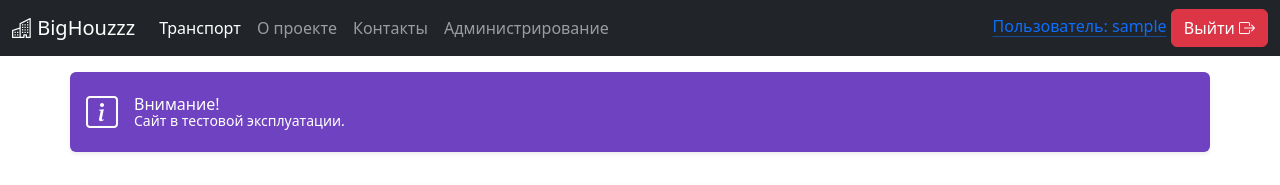
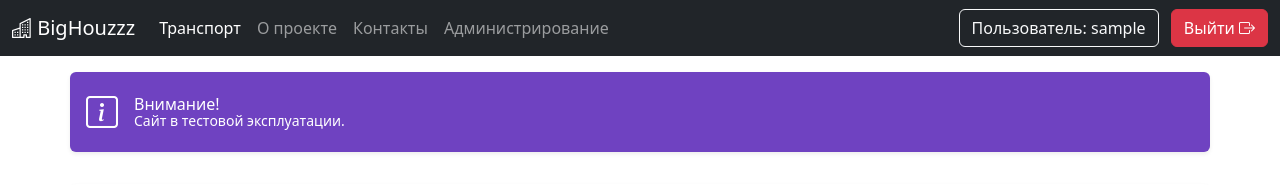
Before and after one commit to botalov-pro/BigHouzzz, a Django app: page /cars/ in a window 1280 px wide. Shown: the top 185 px of the page. Run offline with Django 4.2, Linux system fonts and the light colour scheme; the visitor is signed in with stand-in values (Sample User, id 1); data that the repository does not hold is empty; parts of the project's set-up code (start-up, migrations or seed data) failed here and were passed over; some libraries are stand-ins or nearby versions.

Commit message:
Redesign user profile link

```diff
--- a/templates/includes/header.html
+++ b/templates/includes/header.html
@@ -37,7 +37,7 @@
                         </ul>
                         <div class="text-end">
                             {% if user.is_authenticated %}
-                                <a class="icon-link" href="{% url 'profile' %}">Пользователь: {{ user.username }}</a>
+                                <a class="btn btn-outline-light me-md-2" href="{% url 'profile' %}" role="button">Пользователь: {{ user.username }}</a>
                                 <a class="btn btn-danger" href="{% url 'users:logout' %}" role="button">Выйти <i class="bi bi-box-arrow-right"></i></a>
                             {% else %}
                                 <a class="btn btn-outline-light me-2" href="{% url 'users:login' %}" role="button">Войти</a>
```
